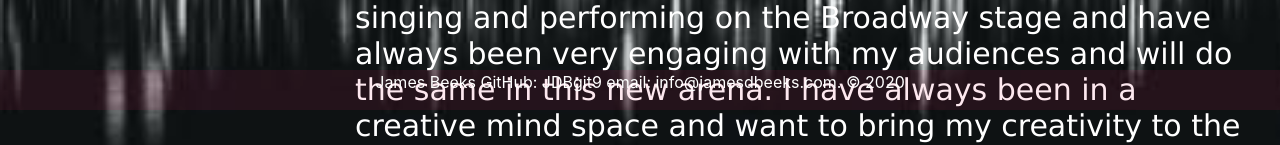
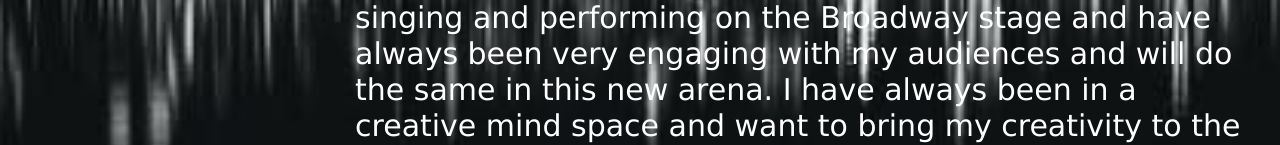
Before and after one commit to JDBgit9/jamesportfolio, a React (Create React App) app in the folder portfolio/: page / in a window 1280 px wide. Shown: the part 690-835 px from the top of the page. Built offline with nearby package versions, Linux system fonts and the light colour scheme.

Commit message:
added fotter postion to home anr other files

```diff
--- a/portfolio/src/components/Home.css
+++ b/portfolio/src/components/Home.css
@@ -43,7 +43,7 @@
     }
 
     .footer {
-      position: fixed;
+      position: relative;
       left: 0;
       bottom: 0;
       width: 100%;
--- a/portfolio/src/components/Home.js
+++ b/portfolio/src/components/Home.js
@@ -16,7 +16,7 @@
     <div className="container-fluid">
     <div className="row">
     <div className="col-sm-3">
-    <a href="default.asp"><img src="./image/smirkhead.png" alt="my-headshot" style={{width: "400px", height: "400px"}} /></a>
+    <a href="default.asp"><img src="./image/smirkhead.png" alt="my-headshot" style={{width: "100%"}} /></a>
     </div>
     <div className="col-sm-9">
     <h4> My name is James, I am a Full-Stack Web Developer whose foundation is in the performing arts and I would like to welcome you to my digital portfolio.
--- a/portfolio/src/components/contact.css
+++ b/portfolio/src/components/contact.css
@@ -63,13 +63,3 @@
 p {
   color: white;
 }
-
-.footer {
-  position: fixed;
-  left: 0;
-  bottom: 0;
-  width: 100%;
-  background-color: rgba(233, 30, 99, 0.1);
-  color: white;
-  text-align: center;
-}
--- a/portfolio/src/components/portfolio.css
+++ b/portfolio/src/components/portfolio.css
@@ -64,13 +64,3 @@
 p {
   color: white;
 }
-
-.footer {
-  position: fixed;
-  left: 0;
-  bottom: 0;
-  width: 100%;
-  background-color: rgba(233, 30, 99, 0.1);
-  color: white;
-  text-align: center;
-}
```
